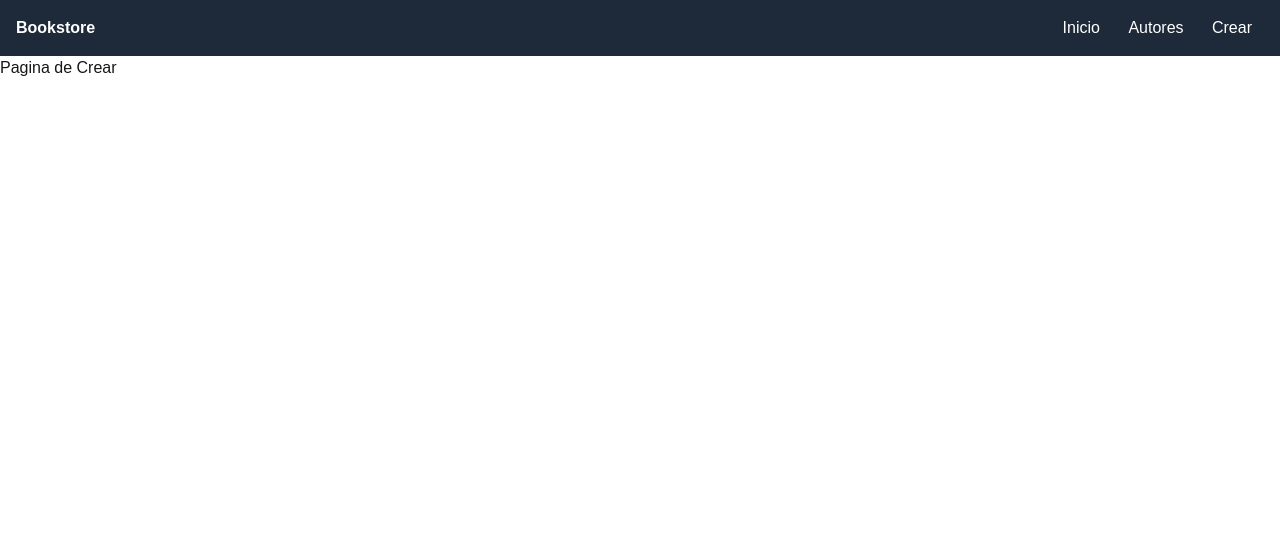
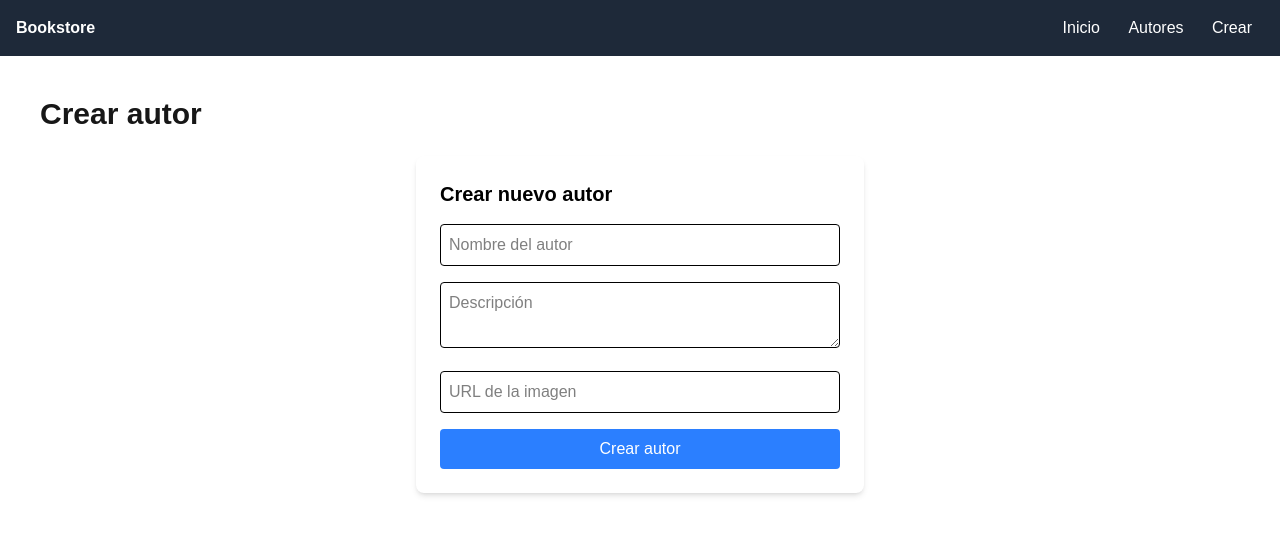
Before and after one commit to HernanRamirezR/bookstore-front, a Next.js app: page /create in a window 1280 px wide. Shown: the top 534 px of the page. Built offline with nearby package versions, Linux system fonts and the light colour scheme.

Commit message:
Set Up Form

```diff
--- a/src/app/create/page.tsx
+++ b/src/app/create/page.tsx
@@ -1,10 +1,16 @@
+
+import AuthorForm from "@/components/authors/AuthorForm"
 
 export default function CreatePage() {
+  return (
+    <div className="p-10">
 
-  return (
-    <main>
-      <h1>Pagina de Crear</h1>
-    </main>
+      <h1 className="text-3xl font-bold mb-6">
+        Crear autor
+      </h1>
+
+      <AuthorForm />
+
+    </div>
   )
-
 }
--- /dev/null
+++ b/src/components/authors/AuthorForm.tsx
@@ -0,0 +1,90 @@
+"use client"
+
+import { useState } from "react"
+
+export default function AuthorForm() {
+
+  const [name, setName] = useState("")
+  const [description, setDescription] = useState("")
+  const [image, setImage] = useState("")
+
+  const handleSubmit = async (e: React.FormEvent) => {
+    e.preventDefault()
+
+    const newAuthor = {
+      name,
+      description,
+      image
+    }
+
+    try {
+
+      const response = await fetch("http://localhost:8080/api/authors", {
+        method: "POST",
+        headers: {
+          "Content-Type": "application/json"
+        },
+        body: JSON.stringify(newAuthor)
+      })
+
+      if (!response.ok) {
+        throw new Error("Error creating author")
+      }
+
+      console.log("Autor creado correctamente")
+
+      // limpiar formulario
+      setName("")
+      setDescription("")
+      setImage("")
+
+    } catch (error) {
+      console.error("Error:", error)
+    }
+  }
+
+  return (
+    <form
+      onSubmit={handleSubmit}
+      className="max-w-md mx-auto bg-white p-6 rounded-lg shadow-md space-y-4"
+    >
+
+      <h2 className="text-xl font-semibold text-black">
+        Crear nuevo autor
+      </h2>
+
+      <input
+        type="text"
+        placeholder="Nombre del autor"
+        value={name}
+        onChange={(e) => setName(e.target.value)}
+        className="w-full border p-2 rounded text-black"
+        required
+      />
+
+      <textarea
+        placeholder="Descripción"
+        value={description}
+        onChange={(e) => setDescription(e.target.value)}
+        className="w-full border p-2 rounded text-black"
+        required
+      />
+
+      <input
+        type="text"
+        placeholder="URL de la imagen"
+        value={image}
+        onChange={(e) => setImage(e.target.value)}
+        className="w-full border p-2 rounded text-black"
+      />
+
+      <button
+        type="submit"
+        className="w-full bg-blue-500 text-white p-2 rounded hover:bg-blue-600"
+      >
+        Crear autor
+      </button>
+
+    </form>
+  )
+}
```
